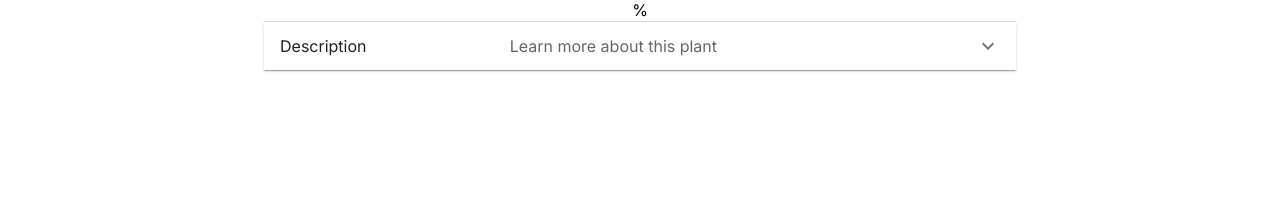
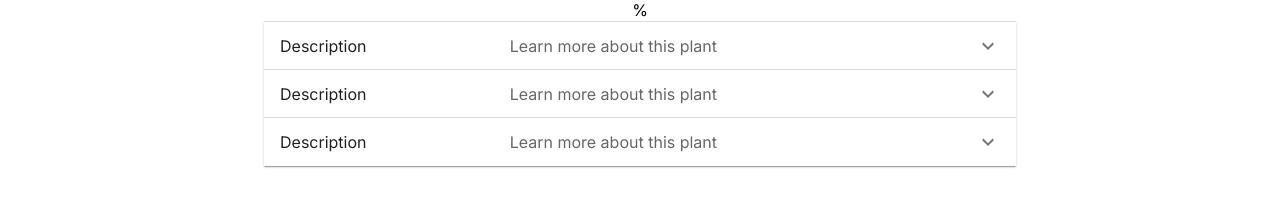
Before and after one commit to arismink/herbiview, a React (Create React App) app in the folder client/: page /plant-details in a window 1280 px wide. Shown: the part 126-342 px from the top of the page. Built offline with nearby package versions, Linux system fonts and the light colour scheme.

Commit message:
add extra desc, button not working

```diff
--- a/client/src/components/ScrollButton.jsx
+++ b/client/src/components/ScrollButton.jsx
@@ -9,7 +9,7 @@ const ScrollButton = () => {
 
     const scrolled = document.documentElement.scrollTop;
 
-    if (scrolled > 300) {
+    if (scrolled > 100) {
       setVisible(true)
     }
     else if (scrolled <= 300) {
--- a/client/src/pages/PlantDetails.jsx
+++ b/client/src/pages/PlantDetails.jsx
@@ -72,6 +72,58 @@ export default function PlantDetail({ data }) {
         </AccordionDetails>
       </Accordion>
 
+      <Accordion>
+        <AccordionSummary
+          expandIcon={<ExpandMoreIcon />}
+          aria-controls="panel1bh-content"
+          id="panel1bh-header"
+        >
+          <Typography sx={{ width: "33%", flexShrink: 0 }}>
+            Description
+          </Typography>
+          <Typography sx={{ color: "text.secondary" }}>
+            Learn more about this plant
+          </Typography>
+        </AccordionSummary>
+        <AccordionDetails>
+          <Typography>{data.description}</Typography>
+          <br />
+          <Typography sx={{ color: "text.secondary" }}>
+            Additional Information:
+            <br />
+          </Typography>
+          <a href={data.info_url} target="_blank" rel="noopener noreferrer">
+            {data.info_url}
+          </a>
+        </AccordionDetails>
+      </Accordion>
+
+      <Accordion>
+        <AccordionSummary
+          expandIcon={<ExpandMoreIcon />}
+          aria-controls="panel1bh-content"
+          id="panel1bh-header"
+        >
+          <Typography sx={{ width: "33%", flexShrink: 0 }}>
+            Description
+          </Typography>
+          <Typography sx={{ color: "text.secondary" }}>
+            Learn more about this plant
+          </Typography>
+        </AccordionSummary>
+        <AccordionDetails>
+          <Typography>{data.description}</Typography>
+          <br />
+          <Typography sx={{ color: "text.secondary" }}>
+            Additional Information:
+            <br />
+          </Typography>
+          <a href={data.info_url} target="_blank" rel="noopener noreferrer">
+            {data.info_url}
+          </a>
+        </AccordionDetails>
+      </Accordion>
+
       <Box mb={15} />
     </Container>
   );
```
